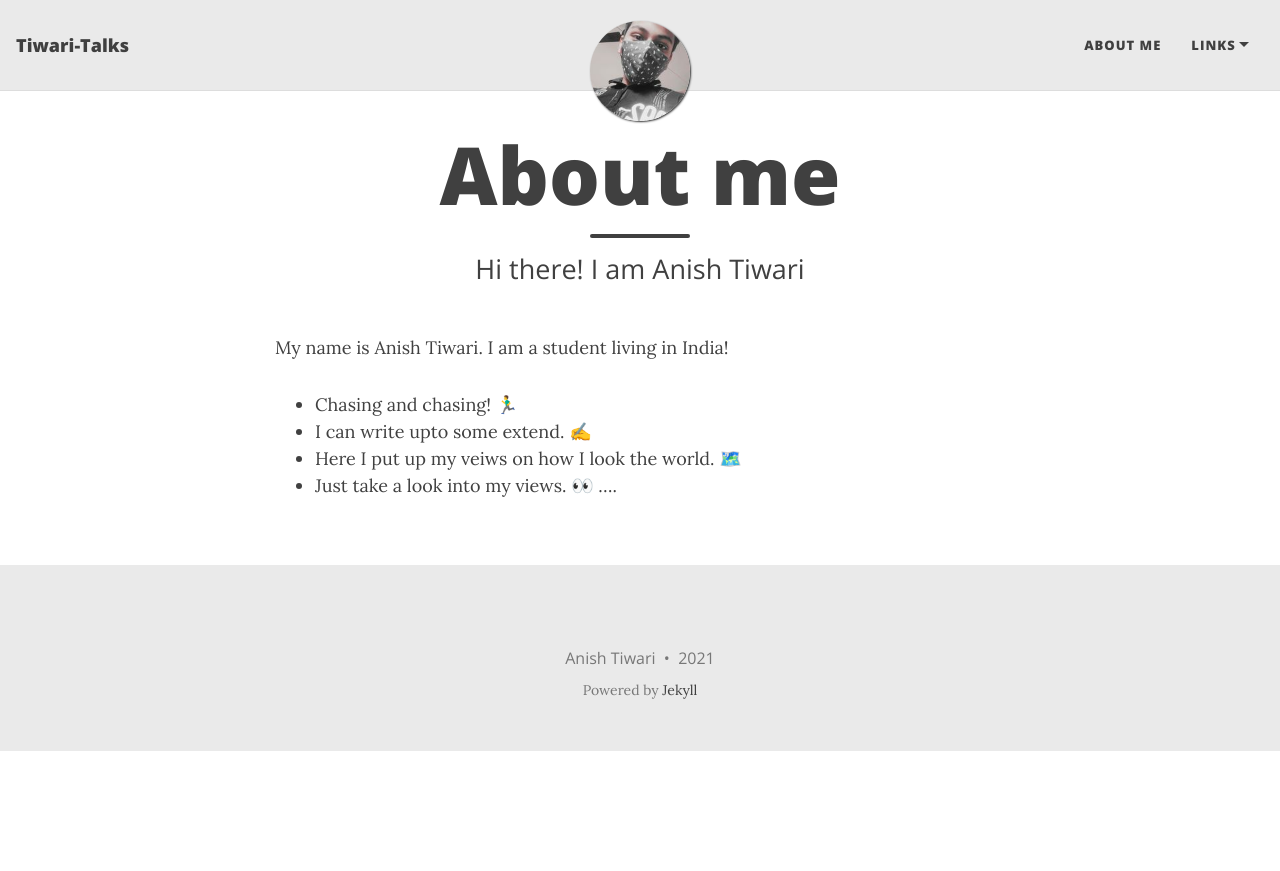
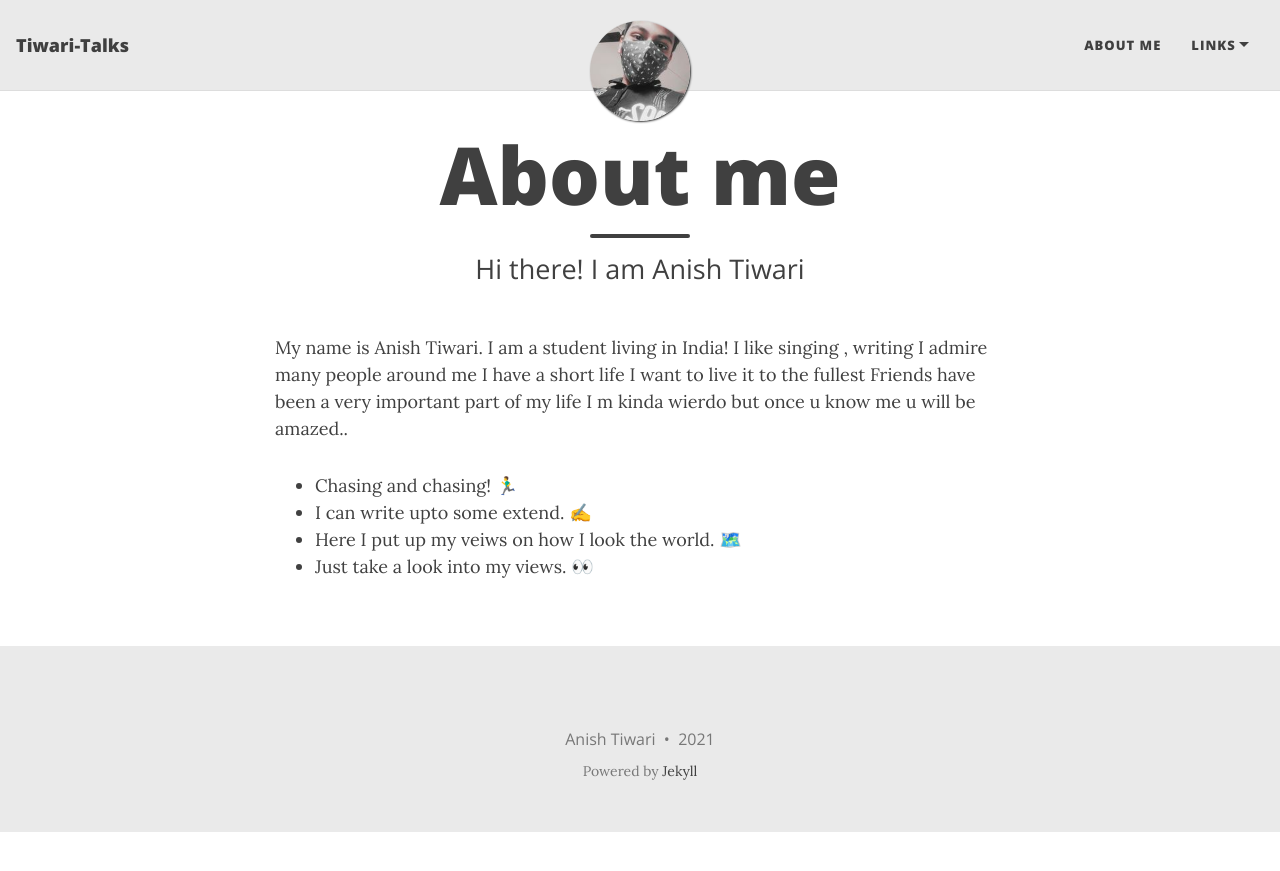
Before and after one commit to tiwari-talks/tiwari-talks.github.io, a Jekyll site: the page built from aboutme.md, in a window 1280 px wide. Shown: the top 871 px of the page. Built offline with Jekyll 4.4.1, drawn with Linux system fonts in a browser that asks for light colours; nearby versions of some CDN libraries.

Commit message:
Update aboutme.md

```diff
--- a/aboutme.md
+++ b/aboutme.md
@@ -5,9 +5,13 @@ subtitle: Hi there! I am Anish Tiwari
 ---
 
 My name is Anish Tiwari. I am a student living in India!
+I like singing , writing
+I admire many people around me
+I have a short life I want to live it to the fullest
+Friends have been a very important part of my life
+I m kinda wierdo but once u know me u will be amazed..
 
 - Chasing and chasing! 🏃‍♂️
 - I can write upto some extend. ✍️
 - Here I put up my veiws on how I look the world. 🗺️
 - Just take a look into my views. 👀
-....
```
